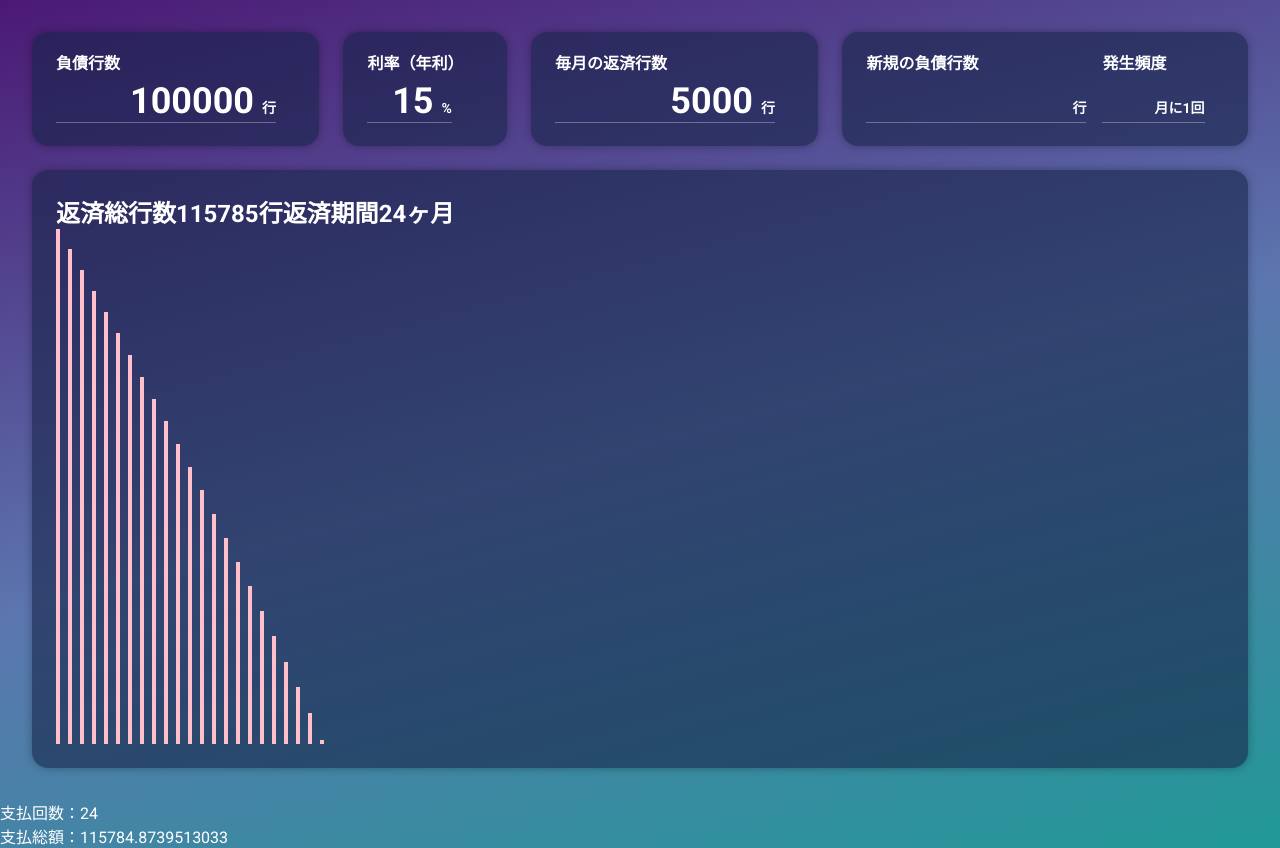
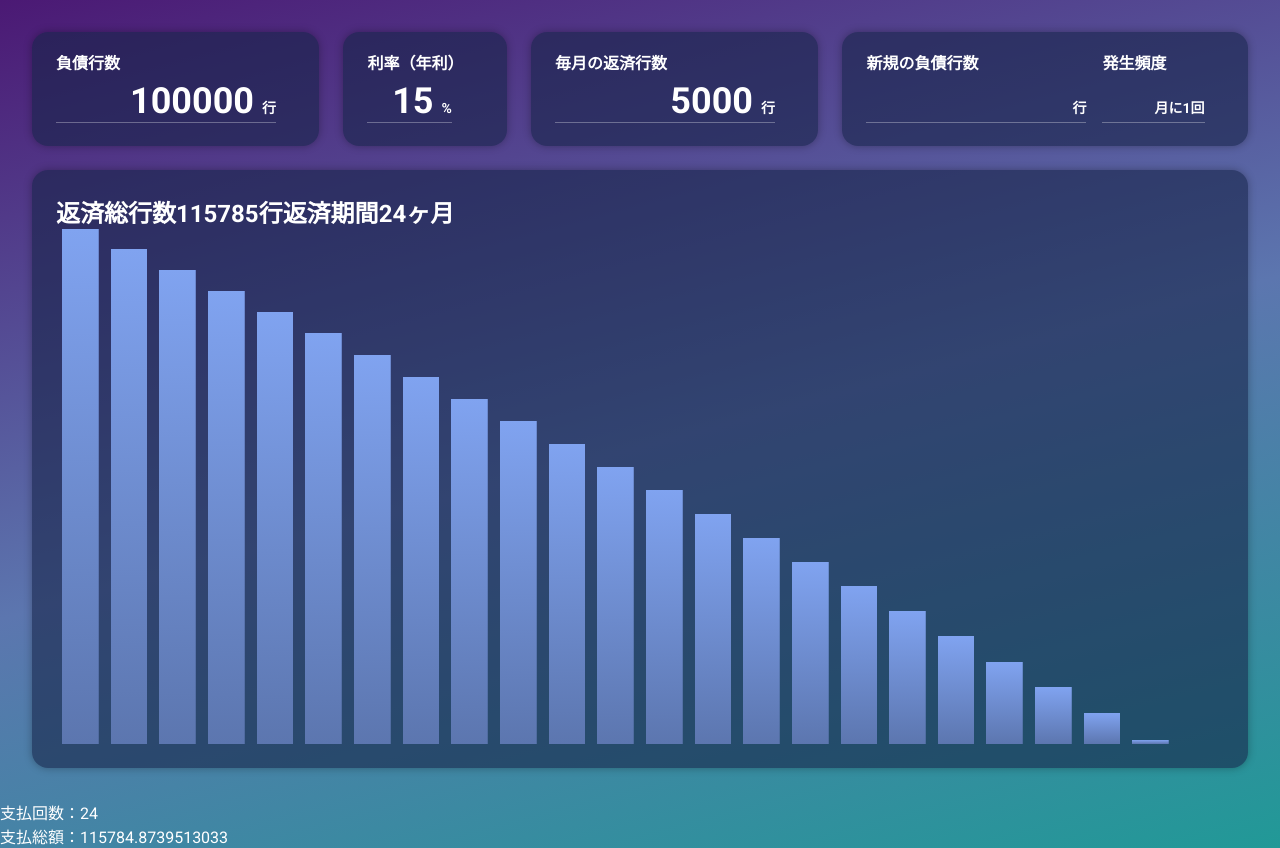
Before and after one commit to Crayfisher-zari/revolving-simulator, a Vue app: page / in a window 1280 px wide. Built offline with nearby package versions, Linux system fonts and the light colour scheme.

Commit message:
グラフの調整

```diff
--- a/src/components/GraphView.vue
+++ b/src/components/GraphView.vue
@@ -32,8 +32,11 @@ defineProps<Props>();
           class="bar"
           :style="{
             height: `${(remained / remainedDebtBalanceList[0]) * 100}%`,
+            width: `${100 / remainedDebtBalanceList.length}%`,
           }"
-        ></div>
+        >
+          <div class="barInner"></div>
+        </div>
       </div>
     </div>
   </div>
@@ -47,18 +50,29 @@ defineProps<Props>();
 }
 
 .graphArea {
+  width: 100%;
   height: 100%;
+  overflow: auto;
 }
 
 .barChart {
   display: flex;
-  column-gap: 8px;
   align-items: flex-end;
   height: 100%;
 }
 
 .bar {
-  width: 4px;
-  background-color: pink;
+  flex-shrink: 0;
+  min-width: 20px;
+  padding: 0;
+}
+
+.barInner {
+  width: 100%;
+  height: 100%;
+  background-image: linear-gradient(0deg, #5c76af, #80a3f0);
+  background-repeat: no-repeat;
+  background-position: 50% 0;
+  background-size: 75% 100%;
 }
 </style>
```
